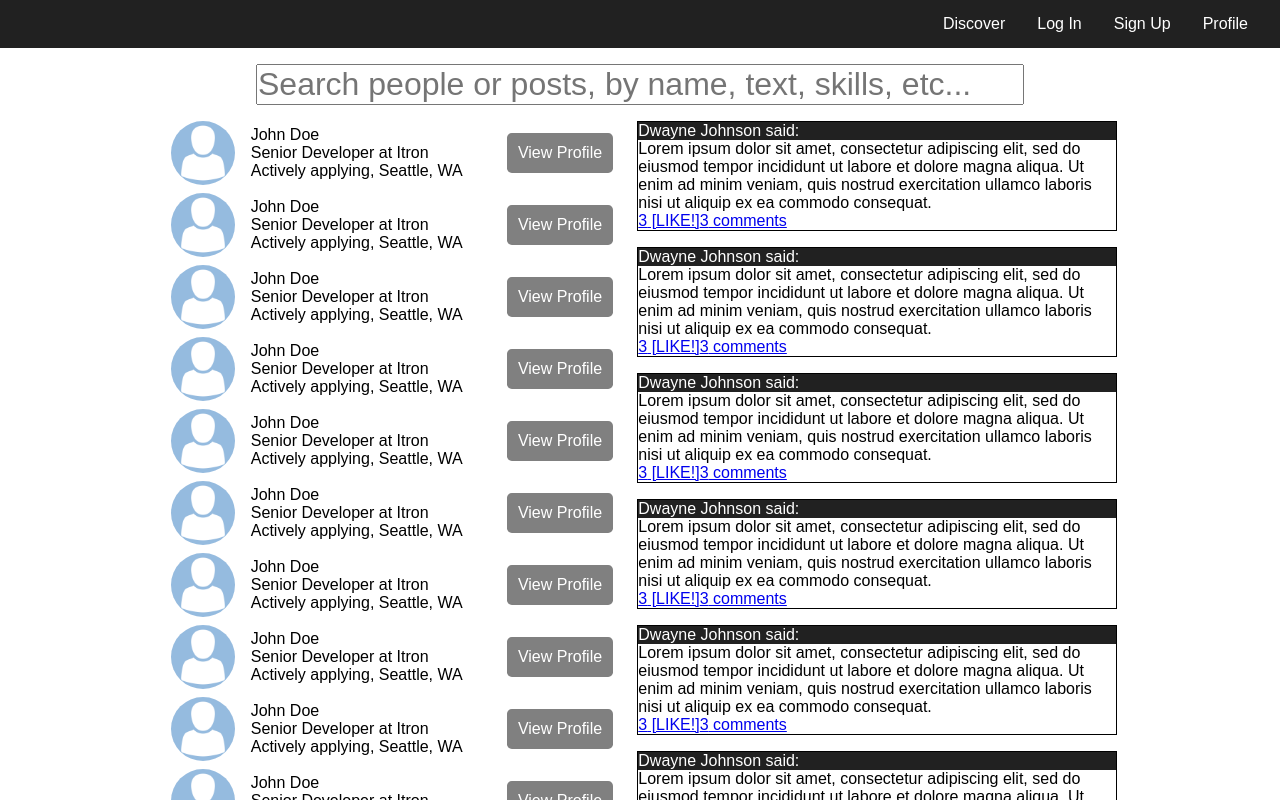
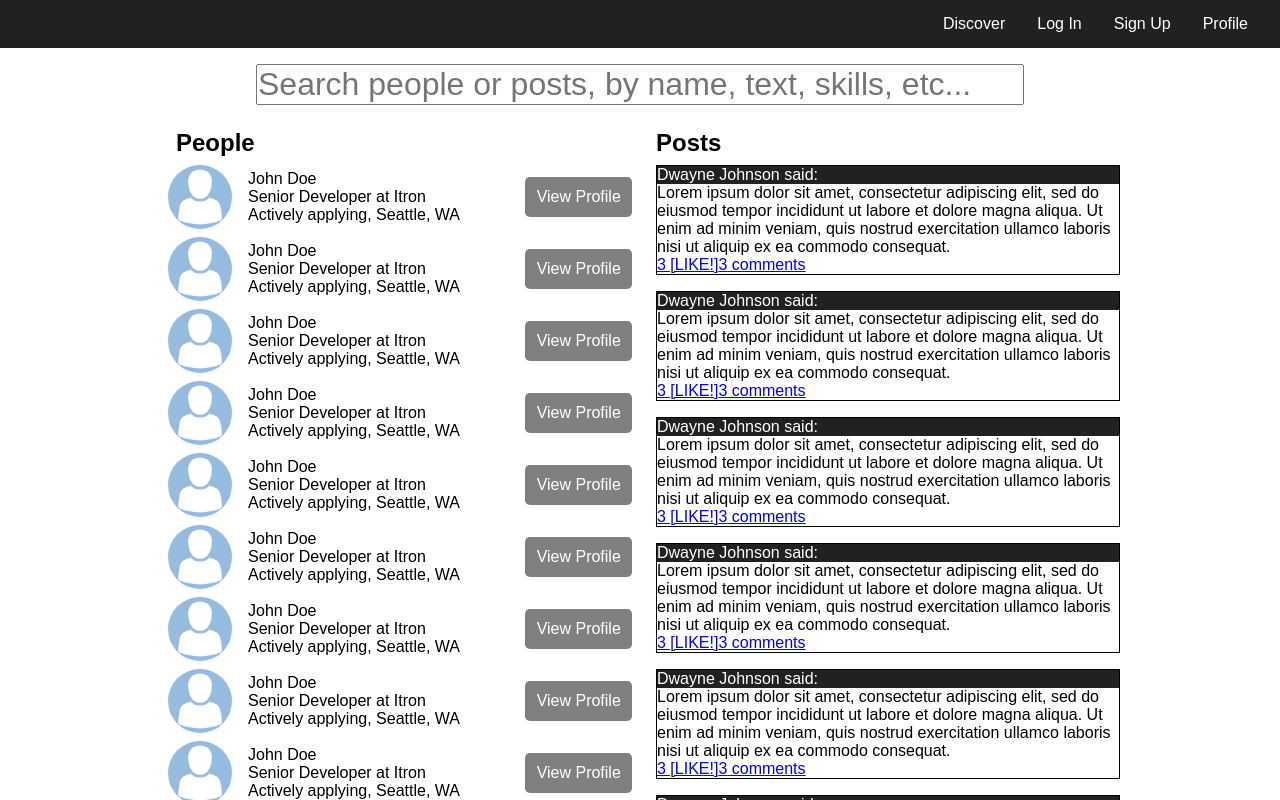
Before and after one commit to arkadyt/wework, a React (Create React App) app in the folder client/: page /discover in a window 1280 px wide. Shown: the top 800 px of the page. Built offline with nearby package versions, Linux system fonts and the light colour scheme.

Commit message:
Add headers to columns at discover page.

```diff
--- a/client/src/components/DiscoverPage/DiscoverPage.js
+++ b/client/src/components/DiscoverPage/DiscoverPage.js
@@ -11,6 +11,8 @@ const discoverPage = () => {
     return <div className="DiscoverPage-container">
         <input type="text" placeholder="Search people or posts, by name, text, skills, etc..." className="search" />
         <div className="content">
+            <h2>People</h2>
+            <h2>Posts</h2>
             <div className="people">
                 {profiles.map(({ image, user, title, status, location, company, handle }, idx) => {
                     return <div className="node" key={`discover-node-profile-${idx}`}>
--- a/client/src/components/DiscoverPage/DiscoverPage.scss
+++ b/client/src/components/DiscoverPage/DiscoverPage.scss
@@ -8,9 +8,14 @@
         width: 60%;
     }
     .content {
-        display: flex;
+        display: grid;
+        grid-template-columns: 1fr 1fr;
+        grid-template-rows: auto 1fr;
+        width: 60rem;
+        h2 {
+            margin: .5rem 1rem;
+        }
         .posts {
-            width: 30rem;
             margin-left: 1rem;
             .node {
                 border: 1px solid black;
@@ -49,8 +54,8 @@
                     }
                 }
                 .text {
-                    width: 15rem;
                     margin: 0 .5rem;
+                    flex-grow: 1;
                 }
             }
         }
```
